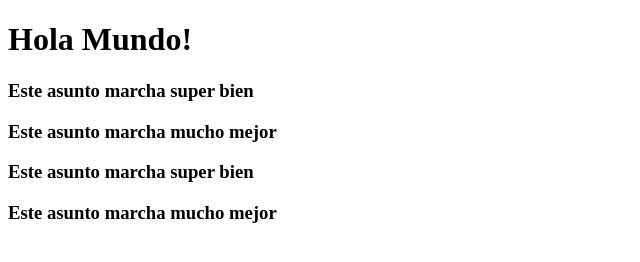
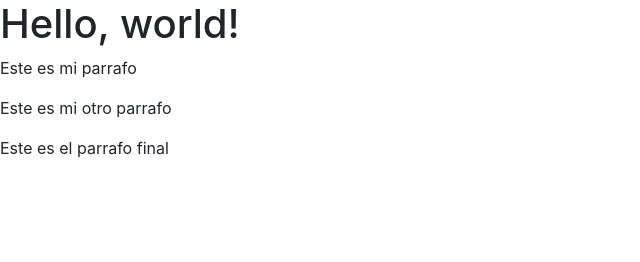
Before and after one commit to Ivanovichenco/guia_hoteles, a website: page index.html in a window 1280 px wide. Shown: the whole page, without its empty margins (0-640 px from the left). Drawn offline with nearby package versions, Linux system fonts and the light colour scheme.

Commit message:
Agregamos libreria boostrap

```diff
--- a/index.html
+++ b/index.html
@@ -1,14 +1,30 @@
-<!DOCTYPE html>
-<html lang="es">
-    <head>
-        <meta charset="utf-8" />
-        <title>Hola Mundo!</title>
-    </head>
-    <body>
-        <h1>Hola Mundo!</h1>
-       <p><h3>Este asunto marcha super bien</h3></p>
-       <p><h3>Este asunto marcha mucho mejor</h3></p>
-       <p><h3>Este asunto marcha super bien</h3></p>
-       <p><h3>Este asunto marcha mucho mejor</h3></p>
-    </body>
+<!doctype html>
+<html lang="en">
+  <head>
+    <!-- Required meta tags -->
+    <meta charset="utf-8">
+    <meta name="viewport" content="width=device-width, initial-scale=1, shrink-to-fit=no">
+
+    <!-- Bootstrap CSS -->
+    <link rel="stylesheet" href="https://stackpath.bootstrapcdn.com/bootstrap/4.3.1/css/bootstrap.min.css" integrity="sha384-ggOyR0iXCbMQv3Xipma34MD+dH/1fQ784/j6cY/iJTQUOhcWr7x9JvoRxT2MZw1T" crossorigin="anonymous">
+
+    <title>Hello, world!</title>
+  </head>
+  <body>
+    <h1>Hello, world!</h1>
+<p>
+    Este es mi parrafo
+</p>
+<p>
+    Este es mi otro parrafo
+</p>
+<p>
+    Este es el parrafo final
+</p>
+    <!-- Optional JavaScript -->
+    <!-- jQuery first, then Popper.js, then Bootstrap JS -->
+    <script src="https://code.jquery.com/jquery-3.3.1.slim.min.js" integrity="sha384-q8i/X+965DzO0rT7abK41JStQIAqVgRVzpbzo5smXKp4YfRvH+8abtTE1Pi6jizo" crossorigin="anonymous"></script>
+    <script src="https://cdnjs.cloudflare.com/ajax/libs/popper.js/1.14.7/umd/popper.min.js" integrity="sha384-UO2eT0CpHqdSJQ6hJty5KVphtPhzWj9WO1clHTMGa3JDZwrnQq4sF86dIHNDz0W1" crossorigin="anonymous"></script>
+    <script src="https://stackpath.bootstrapcdn.com/bootstrap/4.3.1/js/bootstrap.min.js" integrity="sha384-JjSmVgyd0p3pXB1rRibZUAYoIIy6OrQ6VrjIEaFf/nJGzIxFDsf4x0xIM+B07jRM" crossorigin="anonymous"></script>
+  </body>
 </html>
--- a/package.json
+++ b/package.json
@@ -16,5 +16,8 @@
   "homepage": "https://bitbucket.org/ivanadolfo123/guia_hoteles_neiva#readme",
   "devDependencies": {
     "lite-server": "^2.4.0"
+  },
+  "dependencies": {
+    "boostrap": "^2.0.0"
   }
 }
```
Also changed, not shown: 1 other file.
